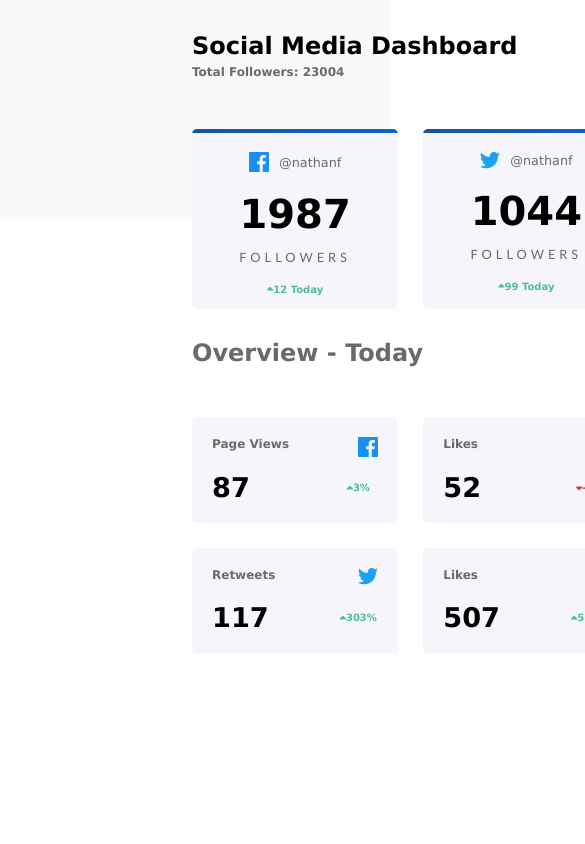
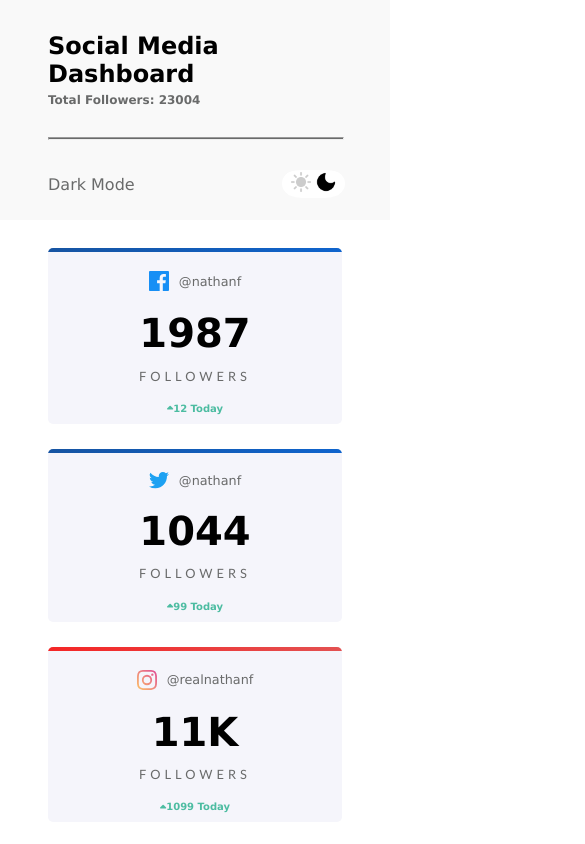
Before and after one commit to ciberdown/social-media-dashboard, a website with bundled scripts: page src/index.html in a window 390 px wide. Shown: the top 844 px of the page, 585 px wide, since content can reach past the window. Built offline with nearby package versions, Linux system fonts and the light colour scheme.

Commit message:
mediaquiries added

```diff
--- a/src/index.html
+++ b/src/index.html
@@ -31,6 +31,7 @@
             <h1 class="main-title">Social Media Dashboard</h1>
             <h5 class="total-followers">Total Followers:&nbsp;</h5>
           </div>
+          <hr class="line"/>
           <div class="modes">
             <p class="mode-text">Dark Mode</p>
             <div class="mode-icons">
--- a/src/styles/sass/index.scss
+++ b/src/styles/sass/index.scss
@@ -3,7 +3,8 @@
 @import "./papers.scss";
 @import "./social_media.scss";
 @import "./overview.scss";
-@import './grid-system.scss';
+@import "./grid-system.scss";
+
 
 .main {
   position: relative;
@@ -11,11 +12,8 @@
     "Lucida Sans Unicode", Geneva, Verdana, sans-serif;
 }
 
-.dashboard {
-  padding-inline: 12rem;
-  padding-top: 2rem;
-  min-width: 900px;
-}
+
+
 
 .header {
   display: flex;
@@ -23,6 +21,9 @@
   justify-content: space-between;
   align-items: center;
 }
-.touppercase{
+.touppercase {
   text-transform: uppercase;
 }
+
+
+@import "./mediaQueries.scss";
--- /dev/null
+++ b/src/styles/sass/mediaQueries.scss
@@ -0,0 +1,70 @@
+.dashboard {
+  padding-inline: 12rem;
+  padding-top: 2rem;
+}
+@media (max-width: 1280px) {
+  .dashboard {
+    padding-inline: 10rem;
+  }
+  .social-media-dashboard {
+    grid-template-columns: 1fr 1fr;
+    height: auto;
+  }
+  .single-card-socialmedia {
+    width: auto;
+  }
+  .overview-today {
+    grid-template-columns: 1fr 1fr;
+  }
+}
+@media (max-width: 1000px) {
+  .dashboard {
+    padding-inline: 10rem;
+  }
+  .social-media-dashboard {
+    grid-template-columns: 1fr;
+    height: auto;
+  }
+  .overview-today {
+    grid-template-columns: 1fr;
+  }
+}
+@media (max-width: 850px) {
+  .dashboard {
+    padding-inline: 6rem;
+  }
+}
+@media (max-width: 700px) {
+  .dashboard {
+    padding-inline: 3rem;
+  }
+
+  .social-media-dashboard {
+    grid-template-columns: 1fr;
+  }
+
+  .overview-today {
+    grid-template-columns: 1fr;
+    width: auto;
+  }
+  .header {
+    display: flex;
+    flex-direction: column;
+    gap: 30px;
+    align-items: start;
+    width: 100%;
+  }
+  .modes {
+    width: 20px;
+    display: flex;
+    justify-content: space-between;
+    width: 100%;
+  }
+  .line{
+    display: inline;
+    width: 100%;
+    color: black;
+    background-color: $text-color;
+    height: 1px;
+  }
+}
--- a/src/styles/sass/overview.scss
+++ b/src/styles/sass/overview.scss
@@ -1,12 +1,15 @@
 .overview-today-title {
   margin-top: 30px;
   color: $text-color;
-  font-size: 24px;
+  font-size: 22px;
 }
 
 .overview-today {
-  @include default-card;
-  height: 230px;
+  display: grid;
+  grid-template-columns: 1fr 1fr 1fr 1fr;
+  gap: 25px;
+  height: 100px;
+  margin-top: 10px;
 }
 
 .single-card-overview {
```
Also changed, not shown: src/dist/css/index.css, src/styles/sass/social_media.scss (line endings or trailing spaces).
